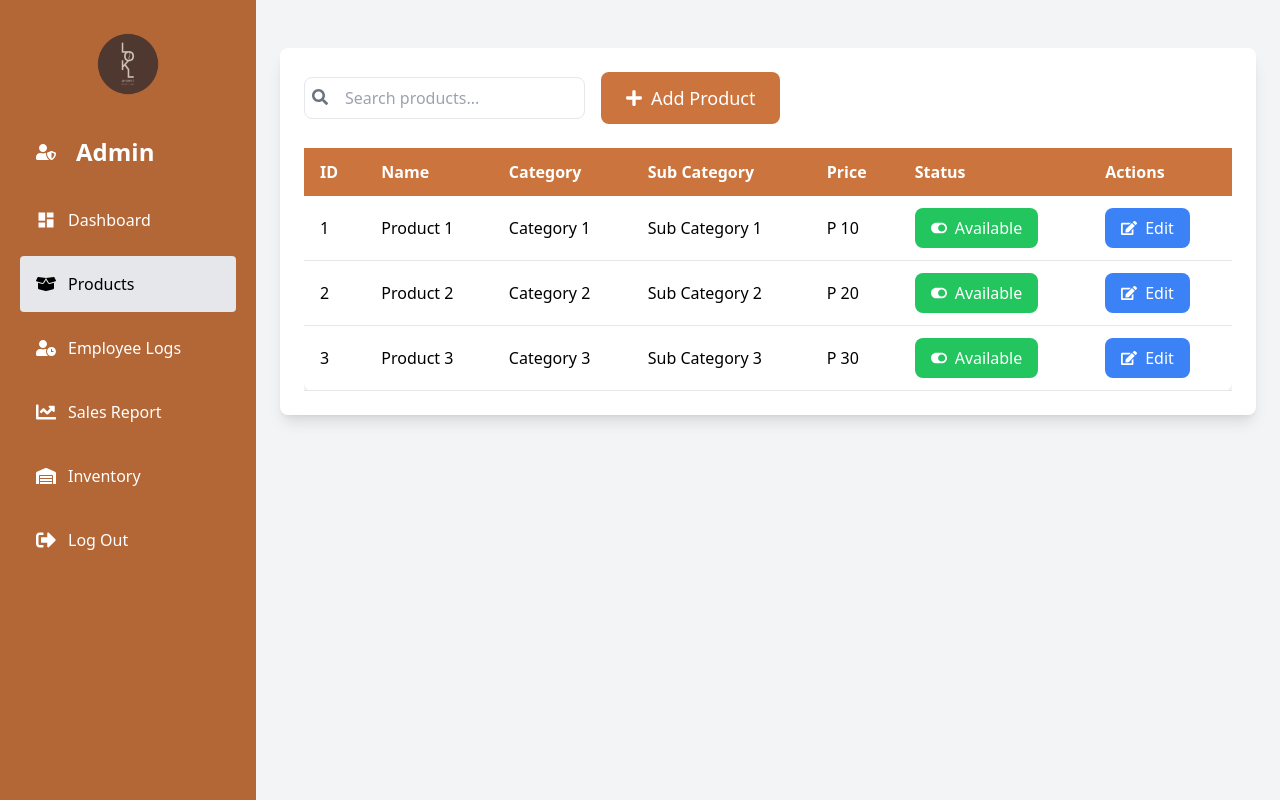
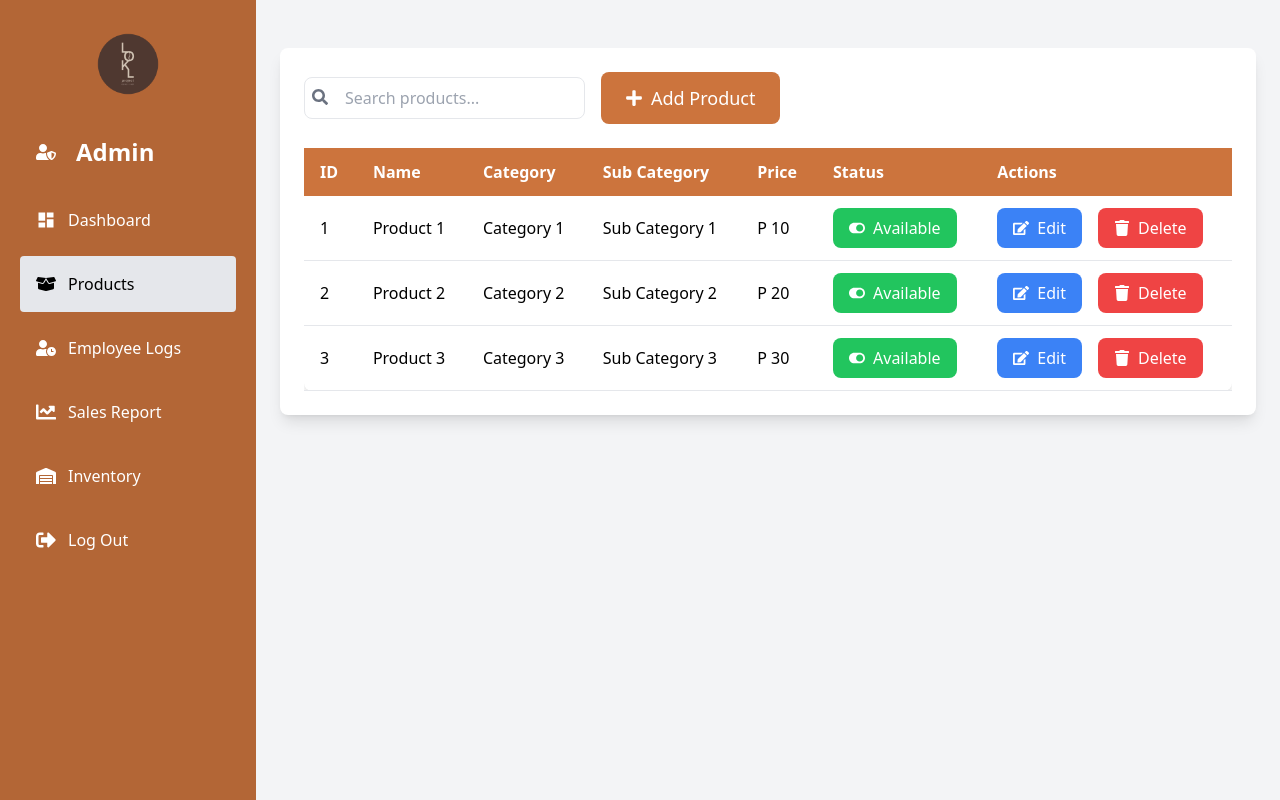
Before and after one commit to zekiro-ox/Cafe-Lokl, a React (Vite) app: page /products in a window 1280 px wide. Built offline with nearby package versions, Linux system fonts and the light colour scheme.

Commit message:
Added Delete Button

```diff
--- a/src/ProductPage.jsx
+++ b/src/ProductPage.jsx
@@ -1,4 +1,3 @@
-// ProductPage.js
 import React, { useState } from "react";
 import {
   FaPlus,
@@ -6,6 +5,7 @@ import {
   FaToggleOn,
   FaToggleOff,
   FaEdit,
+  FaTrash,
 } from "react-icons/fa";
 import Sidebar from "./Sidebar";
 import AddProductForm from "./AddProductForm";
@@ -86,6 +86,12 @@ const ProductPage = () => {
     setEditProduct(null);
   };
 
+  const handleDeleteProduct = (id) => {
+    setProducts((prevProducts) =>
+      prevProducts.filter((product) => product.id !== id)
+    );
+  };
+
   const filteredProducts = products.filter((product) =>
     product.name.toLowerCase().includes(searchTerm.toLowerCase())
   );
@@ -164,12 +170,18 @@ const ProductPage = () => {
                       {product.available ? "Available" : "Not Available"}
                     </button>
                   </td>
-                  <td className="py-3 px-4 text-center">
+                  <td className="flex items-center  py-3 px-4 text-center space-x-2">
                     <button
                       onClick={() => handleEditProduct(product)}
-                      className="flex items-center px-4 py-2 bg-blue-500 text-white rounded-lg hover:bg-blue-600"
+                      className="flex items-center px-4 py-2 bg-blue-500 text-white rounded-lg hover:bg-blue-600 md:mr-2"
                     >
                       <FaEdit className="mr-2" /> Edit
+                    </button>
+                    <button
+                      onClick={() => handleDeleteProduct(product.id)}
+                      className="flex items-center px-4 py-2 bg-red-500 text-white rounded-lg hover:bg-red-600 md:mr-2"
+                    >
+                      <FaTrash className="mr-2" /> Delete
                     </button>
                   </td>
                 </tr>
--- a/src/SalesReport.jsx
+++ b/src/SalesReport.jsx
@@ -138,7 +138,7 @@ const SalesReport = ({ salesData }) => {
             <h3 className="text-2xl font-bold text-brown-500">
               Sales and Revenue Over Time
             </h3>
-            <div className="flex items-center space-x-4">
+            <div className="flex flex-col lg:flex-row items-center space-y-2 lg:space-y-0 lg:space-x-4">
               <select
                 value={filter}
                 onChange={(e) => {
@@ -186,17 +186,18 @@ const SalesReport = ({ salesData }) => {
               )}
               <button
                 onClick={downloadSalesReport}
-                className="p-2 border border-gray-300 rounded bg-blue-500 text-white hover:bg-blue-600"
+                className="p-2 border border-gray-300 rounded bg-blue-500 text-white hover:bg-blue-600 mt-2 lg:mt-0"
               >
                 Download Excel
               </button>
             </div>
           </div>
+          <div className="lg:flex lg:space-x-6">
+            <div className="w-full lg:w-2/3">
               <Line data={chartData} options={chartOptions} />
             </div>
-
-        <div className="flex flex-col lg:flex-row mt-6 space-y-6 lg:space-x-6 lg:space-y-0">
-          <div className="bg-white p-6 rounded-2xl shadow-2xl w-full lg:w-1/2">
+            <div className="w-full lg:w-1/3 mt-6 lg:mt-0">
+              <div className="bg-white p-6 rounded-2xl shadow-2xl">
                 <h3 className="text-2xl mb-4 text-center font-bold text-brown-500">
                   Sales Summary
                 </h3>
@@ -223,7 +224,8 @@ const SalesReport = ({ salesData }) => {
                   </div>
                 </div>
               </div>
-          {/* Additional content can go here */}
+            </div>
+          </div>
         </div>
       </div>
     </div>
```
Lines whose indentation alone changed are shown as unchanged.
